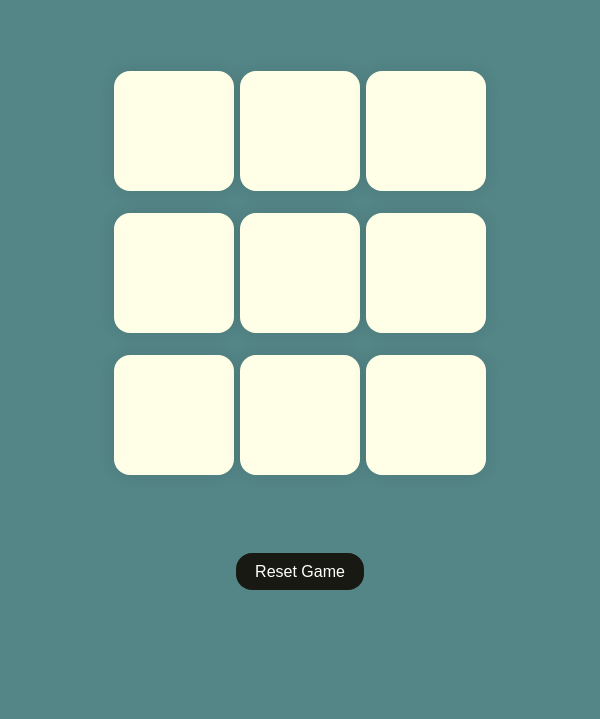
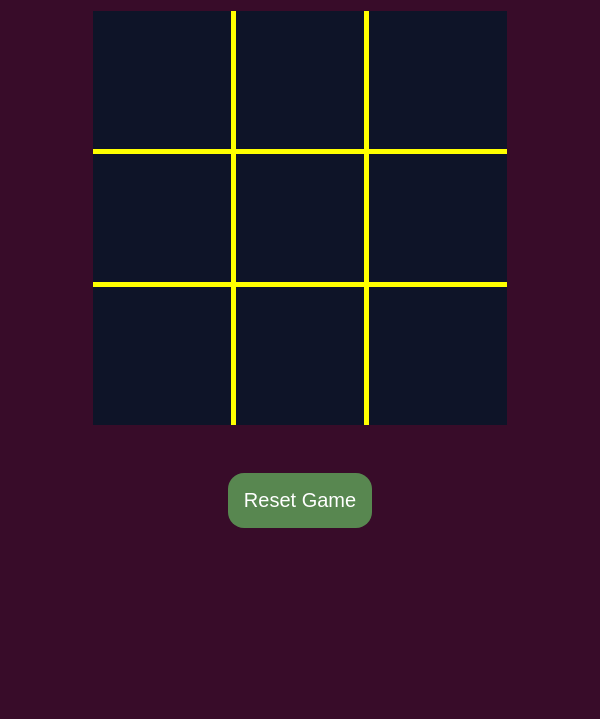
Before and after one commit to Mishra-senpai/TicTacToe, a plain HTML site: page index.html in a window 600 px wide. Shown: the part 81-800 px from the top of the page. Drawn offline with Linux system fonts and the light colour scheme.

Commit message:
Update CSS and UI design

```diff
--- a/index.html
+++ b/index.html
@@ -13,6 +13,7 @@
   </div>
   <main>
     <h1>Tic Tac Toe Game</h1>
+    <br>
     <div class="container">
       <div class="game">
         <button class="box"></button>
@@ -25,9 +26,10 @@
         <button class="box"></button>
         <button class="box"></button>
       </div>
+      <button id="reset-btn">Reset Game</button>
     </div>
 
-    <button id="reset-btn">Reset Game</button>
+
   </main>
   <script src="app.js"></script>
 </body>
--- a/style.css
+++ b/style.css
@@ -4,44 +4,65 @@
 }
 
 body{
-    background-color: #548687;
+    background-color: #380c29;
     text-align: center;
 }
 
+h1{
+    color: #00b5c9;
+    font-size: 6vmin;
+    text-decoration: underline;
+}
+
 .container{
-    height: 70vh;
     display: flex;
-    flex-wrap: wrap;
-    justify-content: center;
+    flex-direction: column;
     align-items: center;
+    gap: 3rem;
+    margin-top: 1rem;
 
 }
 
 .game{
-    height: 60vmin;
-    width: 60vmin;
-    display: flex;
-    flex-wrap: wrap;
-    justify-content: center;
-    align-items: center;
-    gap: 1.5vmin;
+    display: grid;
+    grid-template-columns: repeat(3, 1fr);
+    grid-template-rows: repeat(3, 1fr);
+    width: 69vmin;
+    height: 69vmin;
+    margin: auto;
+    position: relative;
+}
+
+/* REAL tic-tac-toe lines */
+.box:nth-child(2),
+.box:nth-child(5),
+.box:nth-child(8) {
+    border-left: 5px solid yellow;
+    border-right: 5px solid yellow;
+}
+
+.box:nth-child(4),
+.box:nth-child(5),
+.box:nth-child(6) {
+    border-top: 5px solid yellow;
+    border-bottom: 5px solid yellow;
 }
 
 .box{
-    height: 18vmin;
-    width: 18vmin;
-    border-radius: 1rem;
+    background-color: #0E1428;
     border: none;
-    box-shadow: 0 0 1rem rgba(0,0,0,0.1);
-    font-size: 8vmin;
-    color: #b0413e;
-    background-color: #ffffe7;
+    font-size: 11vmin;
+    color: #ff0800;
+    display: flex;
+    justify-content: center;
+    align-items: center;
+    cursor: pointer;
 }
 
 #reset-btn{
     padding: 1rem;
     font-size: 1.25rem;
-    background-color: #191913;
+    background-color: #588750;
     color: white;
     border-radius: 1rem;
     border: none;
@@ -50,7 +71,7 @@ body{
 #new-btn{
     padding: 1rem;
     font-size: 1.25rem;
-    background-color: #191913;
+    background-color: #588750;
     color: white;
     border-radius: 1rem;
     border: none;
@@ -82,31 +103,23 @@ body{
 }
 
 .winner-box {
-    background-color: yellow;   /* Highlight the winning boxes */
-    color: black;               /* Make text more visible */
+    background-color: #bc2323;
+    color: #0E1428;
     font-weight: bold;
     animation: glow 1s infinite alternate;
 }
 
 @keyframes glow {
-    from { box-shadow: 0 0 10px yellow; }
-    to   { box-shadow: 0 0 25px yellow; }
+    from { box-shadow: 0 0 1px yellow; }
+    to   { box-shadow: 0 0 2.5px yellow; }
 }
 
 /* Responsive for Mobile (small phones) */
 @media (max-width: 600px) {
     body {
-        padding: 1rem;
         display: flex;
         flex-direction: column;
         align-items: center;
-    }
-
-    .msg-container {
-        height: auto;
-        gap: 1rem;
-        margin-top: 1rem;
-        font-size: 4vmin;
     }
 
     h1 {
@@ -114,40 +127,33 @@ body{
         margin-top: 1rem;
     }
 
-    #new-btn, #reset-btn {
-        padding: 0.6rem 1.2rem;
-        font-size: 1rem;
-        margin-top: 0.5rem;
-    }
 
     .game {
-        width: 80vmin;
-        height: 80vmin;
-        margin-top: 1rem;
+        width: 69vmin;
+        height: 69vmin;
     }
 
     .box {
         width: 23vmin;
         height: 23vmin;
-        font-size: 10vmin;
+        font-size: 11vmin;
     }
 }
 
 /*Responsive for Tablets / Big Phones */
 @media (min-width: 600px) and (max-width: 1024px) {
     .game {
-        width: 70vmin;
-        height: 70vmin;
-        gap: 1vmin;
+        width: 69vmin;
+        height: 69vmin;
     }
 
     .box {
-        width: 20vmin;
-        height: 20vmin;
-        font-size: 9vmin;
+        width: 23vmin;
+        height: 23vmin;
+        font-size: 11vmin;
     }
 
     h1 {
-        font-size: 5vmin;
+        font-size: 6vmin;
     }
 }
```
